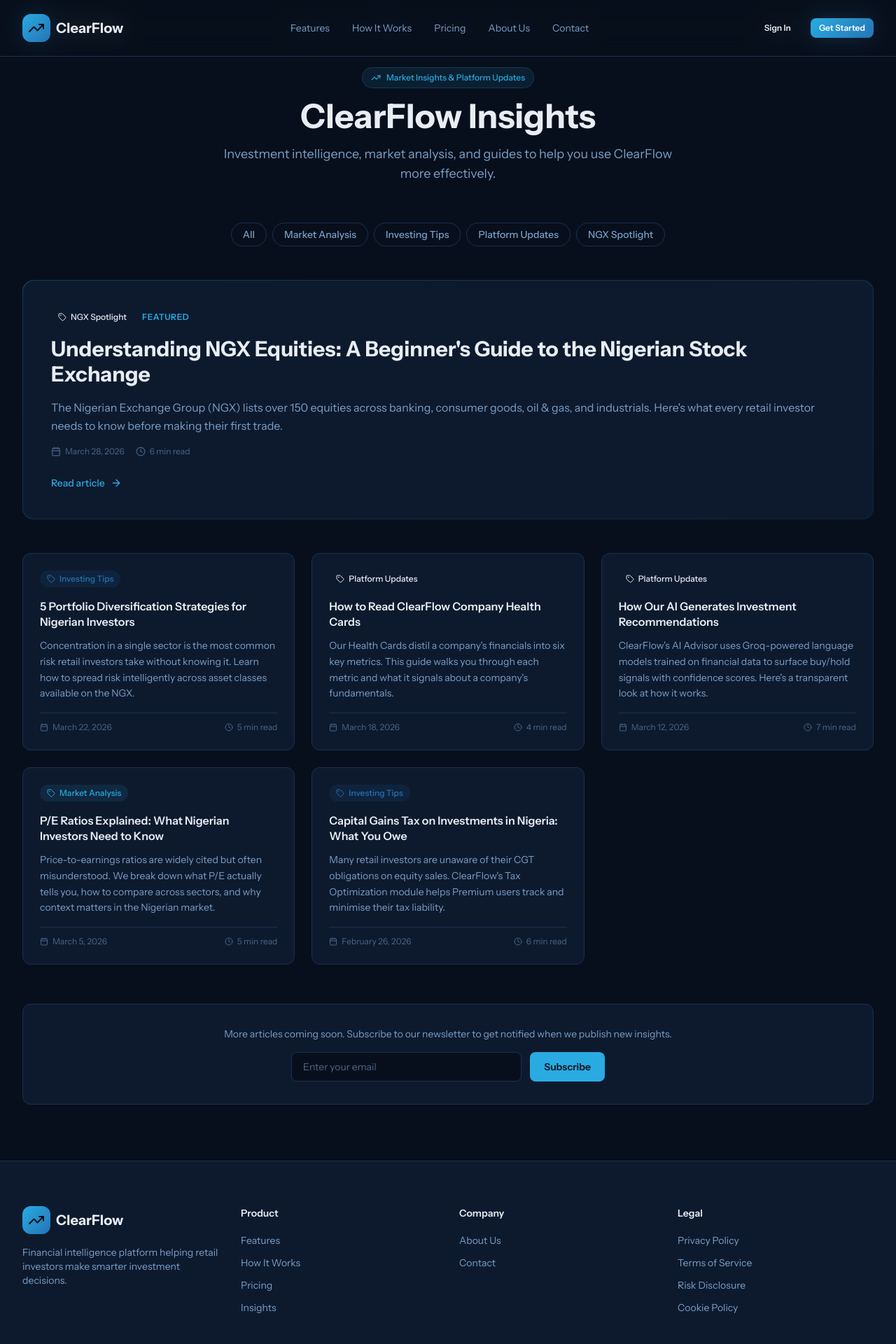
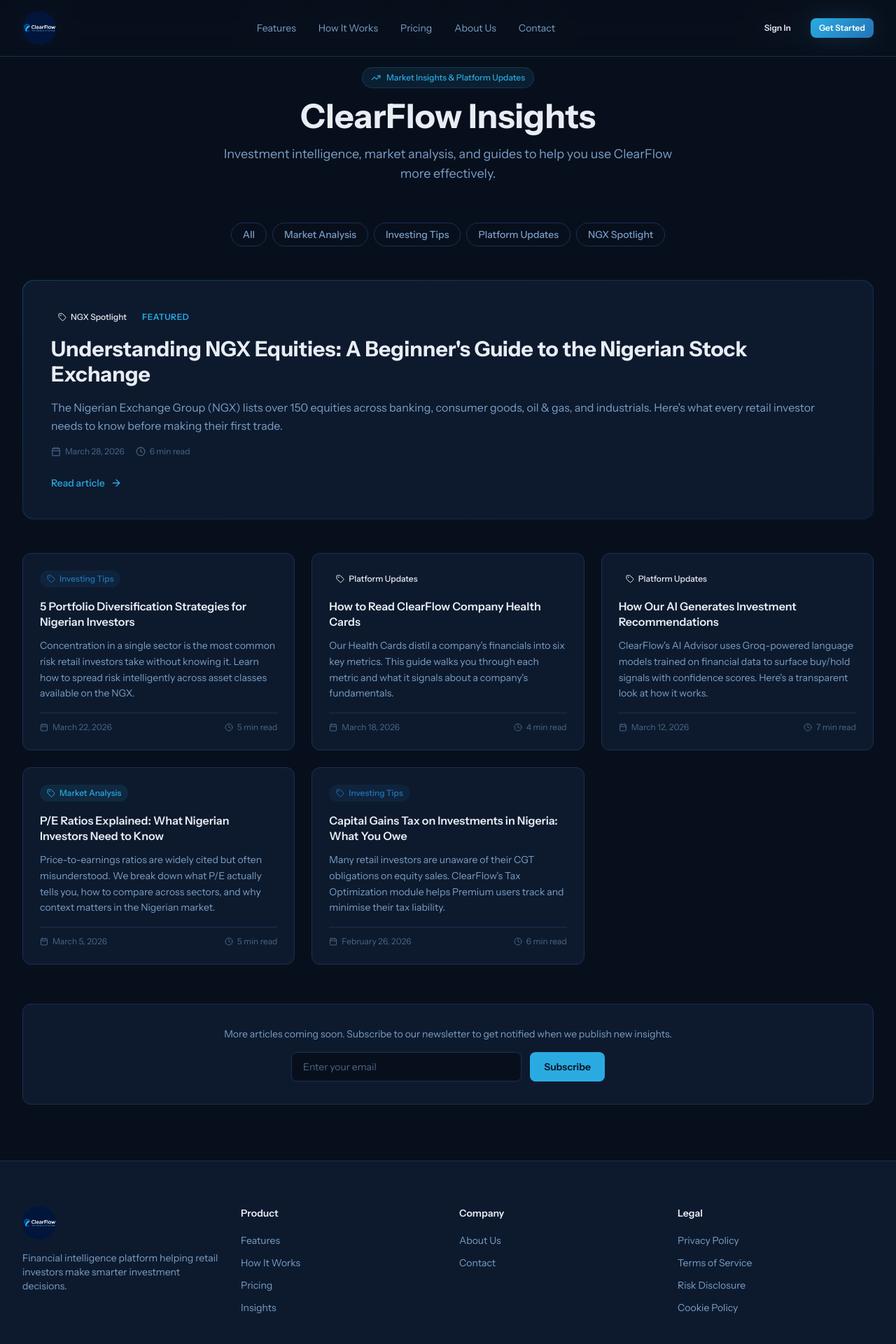
Before and after one commit to senaatim/clearflow, a Next.js app in the folder frontend/: page /blog in a window 1280 px wide. Shown: the top 1920 px of the page at 70% size. Built offline with nearby package versions, Linux system fonts and the light colour scheme.

Commit message:
New changes

```diff
--- a/frontend/src/app/(auth)/forgot-password/page.tsx
+++ b/frontend/src/app/(auth)/forgot-password/page.tsx
@@ -10,6 +10,7 @@ import { Button } from '@/components/ui/button';
 import { Input } from '@/components/ui/input';
 import { Card } from '@/components/ui/card';
 import { authApi, handleApiError } from '@/lib/api-client';
+import { LOGO_SRC } from '@/components/layout/logo-data';
 
 const schema = z.object({
   email: z.string().email('Please enter a valid email'),
@@ -46,10 +47,8 @@ export default function ForgotPasswordPage() {
       {/* Logo */}
       <div className="text-center">
         <div className="inline-flex items-center gap-3 mb-6">
-          <div className="w-12 h-12 bg-gradient-to-br from-accent-primary to-accent-secondary rounded-xl flex items-center justify-center font-mono font-bold text-2xl text-background-primary">
-            CF
-          </div>
-          <span className="text-2xl font-bold tracking-tight">ClearFlow</span>
+          {/* eslint-disable-next-line @next/next/no-img-element */}
+          <img src={LOGO_SRC} alt="ClearFlow" style={{ width: 80, height: 80, borderRadius: '50%', objectFit: 'cover' }} />
         </div>
         <h1 className="text-2xl font-bold mb-2">Reset your password</h1>
         <p className="text-text-secondary">
--- a/frontend/src/app/(auth)/login/page.tsx
+++ b/frontend/src/app/(auth)/login/page.tsx
@@ -12,6 +12,7 @@ import { Input } from '@/components/ui/input';
 import { Card } from '@/components/ui/card';
 import { useAuthStore } from '@/stores/auth-store';
 import { authApi, handleApiError } from '@/lib/api-client';
+import { LOGO_SRC } from '@/components/layout/logo-data';
 
 const loginSchema = z.object({
   email: z.string().email('Please enter a valid email'),
@@ -73,10 +74,8 @@ export default function LoginPage() {
       {/* Logo */}
       <div className="text-center">
         <div className="inline-flex items-center gap-3 mb-6">
-          <div className="w-12 h-12 bg-gradient-to-br from-accent-primary to-accent-secondary rounded-xl flex items-center justify-center font-mono font-bold text-2xl text-background-primary">
-            CF
-          </div>
-          <span className="text-2xl font-bold tracking-tight">ClearFlow</span>
+          {/* eslint-disable-next-line @next/next/no-img-element */}
+          <img src={LOGO_SRC} alt="ClearFlow" style={{ width: 80, height: 80, borderRadius: '50%', objectFit: 'cover' }} />
         </div>
         <h1 className="text-2xl font-bold mb-2">Welcome back</h1>
         <p className="text-text-secondary">Sign in to your investment dashboard</p>
--- a/frontend/src/app/(auth)/register/page.tsx
+++ b/frontend/src/app/(auth)/register/page.tsx
@@ -11,6 +11,7 @@ import { Input } from '@/components/ui/input';
 import { Select } from '@/components/ui/select';
 import { Card } from '@/components/ui/card';
 import { authApi, handleApiError } from '@/lib/api-client';
+import { LOGO_SRC } from '@/components/layout/logo-data';
 
 const SPECIAL_CHARS = /[!@#$%^&*()\-_=+\[\]{}|;':",./<>?\\`~]/;
 
@@ -111,10 +112,8 @@ export default function RegisterPage() {
     return (
       <div className="space-y-6 text-center">
         <div className="inline-flex items-center gap-3 mb-2">
-          <div className="w-12 h-12 bg-gradient-to-br from-accent-primary to-accent-secondary rounded-xl flex items-center justify-center font-mono font-bold text-2xl text-background-primary">
-            CF
-          </div>
-          <span className="text-2xl font-bold tracking-tight">ClearFlow</span>
+          {/* eslint-disable-next-line @next/next/no-img-element */}
+          <img src={LOGO_SRC} alt="ClearFlow" style={{ width: 80, height: 80, borderRadius: '50%', objectFit: 'cover' }} />
         </div>
         <Card className="p-8 space-y-4">
           <div className="w-16 h-16 rounded-full bg-success/10 flex items-center justify-center mx-auto">
@@ -144,10 +143,8 @@ export default function RegisterPage() {
       {/* Logo */}
       <div className="text-center">
         <div className="inline-flex items-center gap-3 mb-6">
-          <div className="w-12 h-12 bg-gradient-to-br from-accent-primary to-accent-secondary rounded-xl flex items-center justify-center font-mono font-bold text-2xl text-background-primary">
-            CF
-          </div>
-          <span className="text-2xl font-bold tracking-tight">ClearFlow</span>
+          {/* eslint-disable-next-line @next/next/no-img-element */}
+          <img src={LOGO_SRC} alt="ClearFlow" style={{ width: 80, height: 80, borderRadius: '50%', objectFit: 'cover' }} />
         </div>
         <h1 className="text-2xl font-bold mb-2">Create your account</h1>
         <p className="text-text-secondary">Start your investment journey today</p>
--- a/frontend/src/components/layout/admin-sidebar.tsx
+++ b/frontend/src/components/layout/admin-sidebar.tsx
@@ -18,6 +18,7 @@ import {
 } from 'lucide-react';
 import { cn } from '@/lib/utils';
 import { useAuthStore } from '@/stores/auth-store';
+import { LOGO_SRC } from '@/components/layout/logo-data';
 
 const overviewItems = [
   { href: '/admin/dashboard', label: 'Overview', icon: LayoutDashboard },
@@ -91,13 +92,9 @@ export function AdminSidebar() {
       {/* Logo */}
       <div className="p-6 pb-4">
         <div className="flex items-center gap-3">
-          <div className="w-10 h-10 bg-gradient-to-br from-accent-primary to-accent-secondary rounded-xl flex items-center justify-center">
-            <Shield className="w-5 h-5 text-background-primary" />
-          </div>
-          <div>
-            <h1 className="text-lg font-bold text-text-primary">ClearFlow</h1>
-            <span className="text-xs font-semibold text-accent-primary uppercase tracking-wider">Admin Panel</span>
-          </div>
+          {/* eslint-disable-next-line @next/next/no-img-element */}
+          <img src={LOGO_SRC} alt="ClearFlow" style={{ width: 48, height: 48, borderRadius: '50%', objectFit: 'cover' }} />
+          <span className="text-xs font-semibold text-accent-primary uppercase tracking-wider">Admin Panel</span>
         </div>
       </div>
 
--- a/frontend/src/components/layout/public-footer.tsx
+++ b/frontend/src/components/layout/public-footer.tsx
@@ -1,8 +1,8 @@
 'use client';
 
 import Link from 'next/link';
-import { TrendingUp } from 'lucide-react';
 import { DISCLAIMERS } from '@/lib/subscription';
+import { LOGO_SRC } from '@/components/layout/logo-data';
 
 export function PublicFooter() {
   const currentYear = new Date().getFullYear();
@@ -34,10 +34,8 @@ export function PublicFooter() {
           {/* Brand */}
           <div className="col-span-2 md:col-span-1">
             <Link href="/" className="flex items-center gap-2 mb-4">
-              <div className="w-10 h-10 rounded-xl bg-gradient-to-br from-accent-primary to-accent-secondary flex items-center justify-center">
-                <TrendingUp className="w-6 h-6 text-background-primary" />
-              </div>
-              <span className="text-xl font-bold text-text-primary">ClearFlow</span>
+              {/* eslint-disable-next-line @next/next/no-img-element */}
+              <img src={LOGO_SRC} alt="ClearFlow" style={{ width: 48, height: 48, borderRadius: '50%', objectFit: 'cover' }} />
             </Link>
             <p className="text-sm text-text-secondary max-w-xs">
               Financial intelligence platform helping retail investors make smarter investment decisions.
@@ -110,9 +108,7 @@ export function PublicFooter() {
           <p className="text-sm text-text-muted">
             &copy; {currentYear} ClearFlow. All rights reserved.
           </p>
-          <p className="text-xs text-text-muted">
-            ClearFlow is not a registered investment advisor. Please consult with a qualified financial advisor before making investment decisions.
-          </p>
+
         </div>
       </div>
     </footer>
--- a/frontend/src/components/layout/public-header.tsx
+++ b/frontend/src/components/layout/public-header.tsx
@@ -3,8 +3,9 @@
 import { useState } from 'react';
 import Link from 'next/link';
 import { Button } from '@/components/ui/button';
-import { Menu, X, TrendingUp } from 'lucide-react';
+import { Menu, X } from 'lucide-react';
 import { cn } from '@/lib/utils';
+import { LOGO_SRC } from '@/components/layout/logo-data';
 
 interface PublicHeaderProps {
   transparent?: boolean;
@@ -32,10 +33,8 @@ export function PublicHeader({ transparent = false }: PublicHeaderProps) {
         <div className="flex items-center justify-between h-16 md:h-20">
           {/* Logo */}
           <Link href="/" className="flex items-center gap-2">
-            <div className="w-10 h-10 rounded-xl bg-gradient-to-br from-accent-primary to-accent-secondary flex items-center justify-center">
-              <TrendingUp className="w-6 h-6 text-background-primary" />
-            </div>
-            <span className="text-xl font-bold text-text-primary">ClearFlow</span>
+            {/* eslint-disable-next-line @next/next/no-img-element */}
+            <img src={LOGO_SRC} alt="ClearFlow" style={{ width: 48, height: 48, borderRadius: '50%', objectFit: 'cover' }} />
           </Link>
 
           {/* Desktop Navigation */}
--- a/frontend/src/components/layout/sidebar.tsx
+++ b/frontend/src/components/layout/sidebar.tsx
@@ -206,7 +206,7 @@ export function Sidebar() {
             <img
               src={LOGO_SRC}
               alt="ClearFlow"
-              style={{ width: 120, height: 120, borderRadius: '50%', objectFit: 'cover', cursor: 'pointer' }}
+              className="w-16 h-16 md:w-[120px] md:h-[120px] rounded-full object-cover cursor-pointer"
             />
           </Link>
         </div>
```
